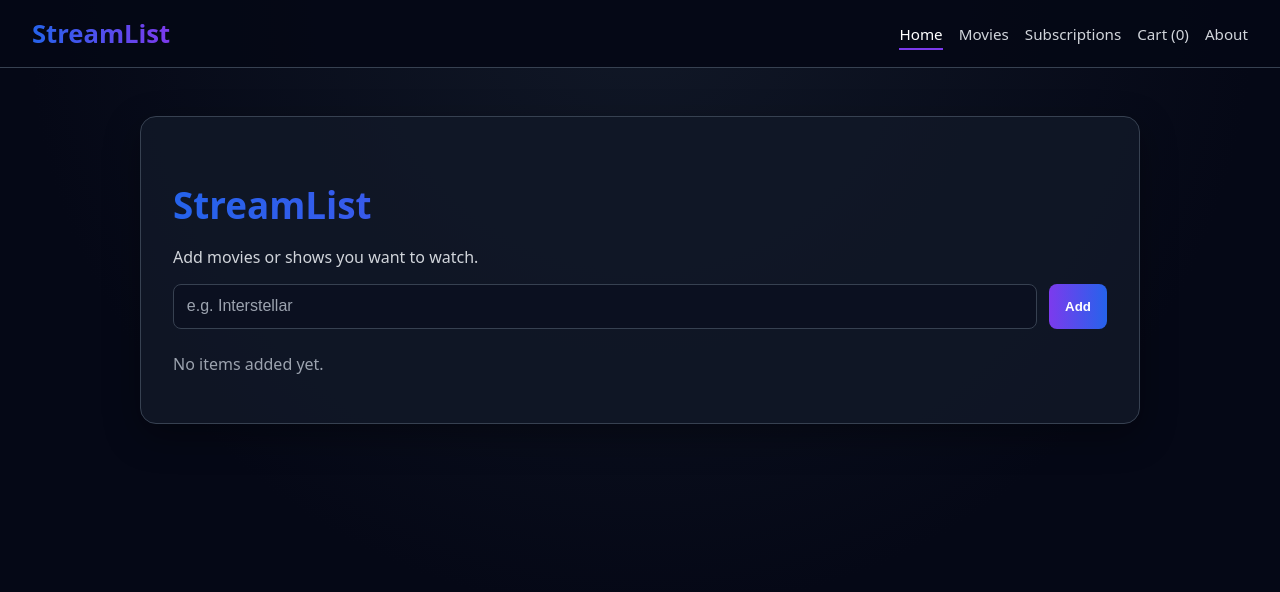
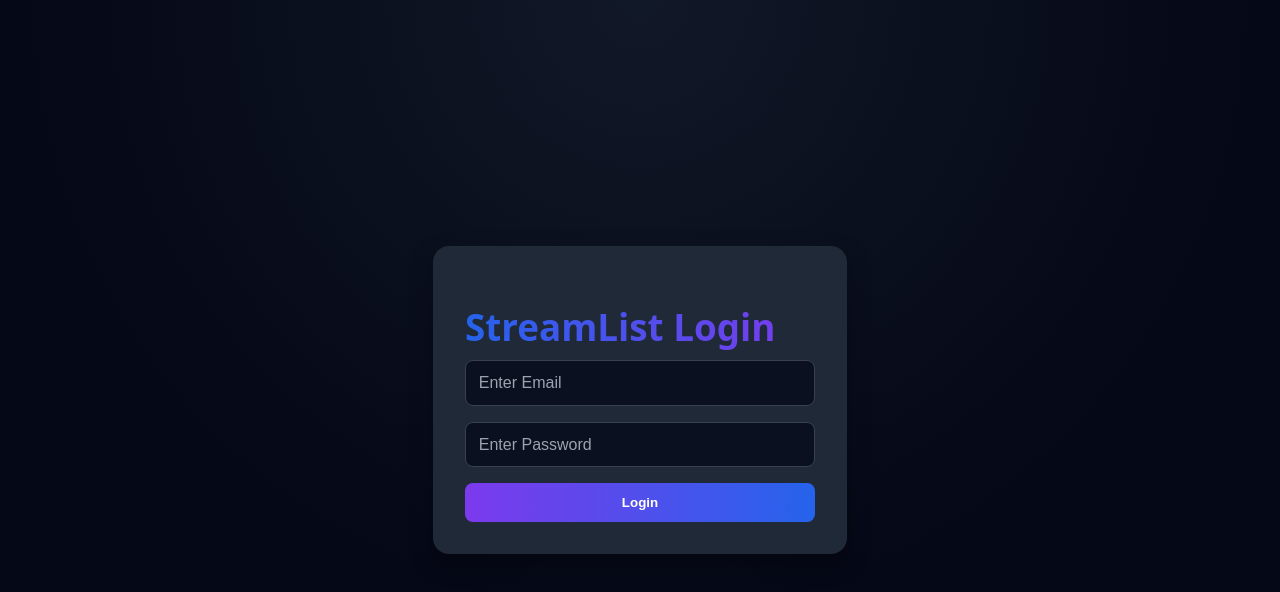
Before and after one commit to HelzerT1/StreamList, a React (Create React App) app: page / in a window 1280 px wide. Shown: the top 592 px of the page. Built offline with nearby package versions, Linux system fonts and the light colour scheme.

Commit message:
Added authentication and credit card management system

```diff
--- a/src/App.css
+++ b/src/App.css
@@ -293,3 +293,40 @@ button:hover {
   margin-bottom: 0.5rem;
   color: #d1d5db;
 }
+.login-container {
+  display: flex;
+  justify-content: center;
+  align-items: center;
+  min-height: 100vh;
+}
+
+.login-card {
+  background: var(--card-light);
+  padding: 2rem;
+  border-radius: 16px;
+  width: 350px;
+  box-shadow: 0 10px 25px rgba(0, 0, 0, 0.3);
+}
+
+.login-card form {
+  display: flex;
+  flex-direction: column;
+  gap: 1rem;
+}
+
+.credit-form {
+  display: flex;
+  flex-direction: column;
+  gap: 1rem;
+  margin-top: 1.5rem;
+}
+
+.success-message {
+  color: #22c55e;
+  margin-top: 1rem;
+}
+
+.checkout-btn {
+  margin-top: 1rem;
+  width: 100%;
+}
--- a/src/App.js
+++ b/src/App.js
@@ -1,28 +1,41 @@
 import React, { useEffect, useState } from "react";
-import { BrowserRouter, Routes, Route } from "react-router-dom";
+import {
+  BrowserRouter,
+  Routes,
+  Route,
+  Navigate,
+} from "react-router-dom";
+
 import Layout from "./components/Layout";
+
 import StreamList from "./pages/StreamList";
 import Movies from "./pages/Movies";
 import Cart from "./pages/Cart";
 import About from "./pages/About";
 import Subscriptions from "./pages/Subscriptions";
+import CreditCard from "./pages/CreditCard";
+import Login from "./pages/Login";
+
 import "./App.css";
 
 function App() {
+  const [isLoggedIn, setIsLoggedIn] = useState(
+    localStorage.getItem("isLoggedIn") === "true"
+  );
+
   const [cartItems, setCartItems] = useState(() => {
     const savedCart = localStorage.getItem("cartItems");
 
-    if (savedCart) {
-      return JSON.parse(savedCart);
-    }
-
-    return [];
+    return savedCart ? JSON.parse(savedCart) : [];
   });
 
   const [warning, setWarning] = useState("");
 
   useEffect(() => {
-    localStorage.setItem("cartItems", JSON.stringify(cartItems));
+    localStorage.setItem(
+      "cartItems",
+      JSON.stringify(cartItems)
+    );
   }, [cartItems]);
 
   const cartCount = cartItems.reduce(
@@ -32,10 +45,15 @@ function App() {
 
   const addToCart = (product) => {
     const isSubscription = product.id <= 4;
-    const itemInCart = cartItems.find((item) => item.id === product.id);
+
+    const itemInCart = cartItems.find(
+      (item) => item.id === product.id
+    );
 
     if (isSubscription && itemInCart) {
-      setWarning("You can only add one of each subscription.");
+      setWarning(
+        "You can only add one of each subscription."
+      );
       return;
     }
 
@@ -44,24 +62,26 @@ function App() {
     if (itemInCart) {
       const updatedCart = cartItems.map((item) =>
         item.id === product.id
-          ? { ...item, quantity: item.quantity + 1 }
+          ? {
+              ...item,
+              quantity: item.quantity + 1,
+            }
           : item
       );
 
       setCartItems(updatedCart);
     } else {
-      const newItem = {
-        ...product,
-        quantity: 1,
-      };
-
-      setCartItems([...cartItems, newItem]);
+      setCartItems([
+        ...cartItems,
+        { ...product, quantity: 1 },
+      ]);
     }
   };
 
   const removeFromCart = (id) => {
-    const updatedCart = cartItems.filter((item) => item.id !== id);
-    setCartItems(updatedCart);
+    setCartItems(
+      cartItems.filter((item) => item.id !== id)
+    );
   };
 
   const updateQuantity = (id, action) => {
@@ -69,11 +89,17 @@ function App() {
       .map((item) => {
         if (item.id === id) {
           if (action === "increase") {
-            return { ...item, quantity: item.quantity + 1 };
+            return {
+              ...item,
+              quantity: item.quantity + 1,
+            };
           }
 
           if (action === "decrease") {
-            return { ...item, quantity: item.quantity - 1 };
+            return {
+              ...item,
+              quantity: item.quantity - 1,
+            };
           }
         }
 
@@ -84,16 +110,28 @@ function App() {
     setCartItems(updatedCart);
   };
 
+  if (!isLoggedIn) {
+    return <Login setIsLoggedIn={setIsLoggedIn} />;
+  }
+
   return (
     <BrowserRouter>
       <Layout cartCount={cartCount}>
         <Routes>
           <Route path="/" element={<StreamList />} />
+
           <Route path="/movies" element={<Movies />} />
+
           <Route
             path="/subscriptions"
-            element={<Subscriptions addToCart={addToCart} warning={warning} />}
+            element={
+              <Subscriptions
+                addToCart={addToCart}
+                warning={warning}
+              />
+            }
           />
+
           <Route
             path="/cart"
             element={
@@ -104,7 +142,15 @@ function App() {
               />
             }
           />
+
+          <Route
+            path="/credit-card"
+            element={<CreditCard />}
+          />
+
           <Route path="/about" element={<About />} />
+
+          <Route path="*" element={<Navigate to="/" />} />
         </Routes>
       </Layout>
     </BrowserRouter>
--- a/src/pages/Cart.js
+++ b/src/pages/Cart.js
@@ -1,4 +1,5 @@
 import React from "react";
+import { Link } from "react-router-dom";
 
 function Cart({ cartItems, removeFromCart, updateQuantity }) {
   const totalPrice = cartItems.reduce(
@@ -8,27 +9,27 @@ function Cart({ cartItems, removeFromCart, updateQuantity }) {
 
   return (
     <section>
-      <h1>Cart</h1>
-      <p>Review your selected subscriptions and EZTech items.</p>
+      <h1>Your Cart</h1>
 
       {cartItems.length === 0 ? (
-        <p className="empty-message">Your cart is currently empty.</p>
+        <p>Your cart is currently empty.</p>
       ) : (
         <>
           <div className="cart-list">
             {cartItems.map((item) => (
               <div className="cart-item" key={item.id}>
-                <img src={item.img} alt={item.service} />
+                <img src={item.image} alt={item.name} />
 
                 <div className="cart-info">
-                  <h3>{item.service}</h3>
-                  <p>{item.serviceInfo}</p>
+                  <h3>{item.name}</h3>
+
                   <p>${item.price.toFixed(2)}</p>
 
                   <div className="quantity-controls">
                     <button
-                      type="button"
-                      onClick={() => updateQuantity(item.id, "decrease")}
+                      onClick={() =>
+                        updateQuantity(item.id, "decrease")
+                      }
                     >
                       -
                     </button>
@@ -36,15 +37,15 @@ function Cart({ cartItems, removeFromCart, updateQuantity }) {
                     <span>{item.quantity}</span>
 
                     <button
-                      type="button"
-                      onClick={() => updateQuantity(item.id, "increase")}
+                      onClick={() =>
+                        updateQuantity(item.id, "increase")
+                      }
                     >
                       +
                     </button>
                   </div>
 
                   <button
-                    type="button"
                     className="delete-btn"
                     onClick={() => removeFromCart(item.id)}
                   >
@@ -55,7 +56,15 @@ function Cart({ cartItems, removeFromCart, updateQuantity }) {
             ))}
           </div>
 
-          <h2 className="cart-total">Total: ${totalPrice.toFixed(2)}</h2>
+          <h2 className="cart-total">
+            Total: ${totalPrice.toFixed(2)}
+          </h2>
+
+          <Link to="/credit-card">
+            <button className="checkout-btn">
+              Proceed to Checkout
+            </button>
+          </Link>
         </>
       )}
     </section>
--- /dev/null
+++ b/src/pages/CreditCard.js
@@ -0,0 +1,64 @@
+import React, { useState } from "react";
+
+function CreditCard() {
+  const [cardName, setCardName] = useState("");
+  const [cardNumber, setCardNumber] = useState("");
+  const [saved, setSaved] = useState(false);
+
+  const formatCardNumber = (value) => {
+    return value
+      .replace(/\D/g, "")
+      .replace(/(.{4})/g, "$1 ")
+      .trim()
+      .slice(0, 19);
+  };
+
+  const handleSubmit = (e) => {
+    e.preventDefault();
+
+    const cardData = {
+      cardName,
+      cardNumber,
+    };
+
+    localStorage.setItem("creditCard", JSON.stringify(cardData));
+
+    setSaved(true);
+  };
+
+  return (
+    <section>
+      <h1>Credit Card Management</h1>
+
+      <form className="credit-form" onSubmit={handleSubmit}>
+        <input
+          type="text"
+          placeholder="Name on Card"
+          value={cardName}
+          onChange={(e) => setCardName(e.target.value)}
+          required
+        />
+
+        <input
+          type="text"
+          placeholder="1234 5678 9012 3456"
+          value={cardNumber}
+          onChange={(e) =>
+            setCardNumber(formatCardNumber(e.target.value))
+          }
+          required
+        />
+
+        <button type="submit">Save Card</button>
+      </form>
+
+      {saved && (
+        <p className="success-message">
+          Credit card saved successfully.
+        </p>
+      )}
+    </section>
+  );
+}
+
+export default CreditCard;
--- /dev/null
+++ b/src/pages/Login.js
@@ -0,0 +1,45 @@
+import React, { useState } from "react";
+
+function Login({ setIsLoggedIn }) {
+  const [email, setEmail] = useState("");
+  const [password, setPassword] = useState("");
+
+  const handleLogin = (e) => {
+    e.preventDefault();
+
+    if (email && password) {
+      localStorage.setItem("isLoggedIn", "true");
+      setIsLoggedIn(true);
+    }
+  };
+
+  return (
+    <div className="login-container">
+      <div className="login-card">
+        <h1>StreamList Login</h1>
+
+        <form onSubmit={handleLogin}>
+          <input
+            type="email"
+            placeholder="Enter Email"
+            value={email}
+            onChange={(e) => setEmail(e.target.value)}
+            required
+          />
+
+          <input
+            type="password"
+            placeholder="Enter Password"
+            value={password}
+            onChange={(e) => setPassword(e.target.value)}
+            required
+          />
+
+          <button type="submit">Login</button>
+        </form>
+      </div>
+    </div>
+  );
+}
+
+export default Login;
```
